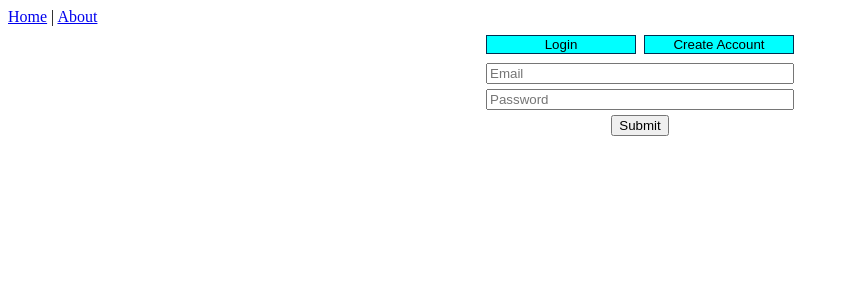
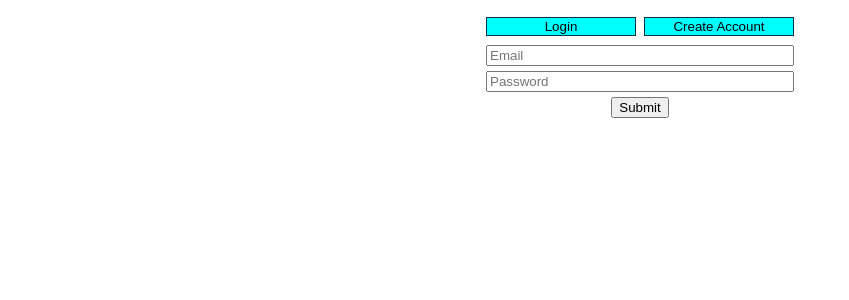
Before and after one commit to tannerkirkendall/budgetmax-app, a Vue app: page / in a window 1280 px wide. Shown: the top 300 px of the page, without its empty margins (0-849 px from the left). Built offline with nearby package versions, Linux system fonts and the light colour scheme.

Commit message:
more style

```diff
--- a/src/App.vue
+++ b/src/App.vue
@@ -1,7 +1,7 @@
 
 <template>
   <div class="app">
-    <nav>
+    <nav v-show="storeUser.isLoggedIn">
       <RouterLink to="/">Home</RouterLink> |
       <RouterLink to="/about">About</RouterLink>
       <span @click="storeUser.logout()" v-show="storeUser.isLoggedIn"> | Logout</span>
```
